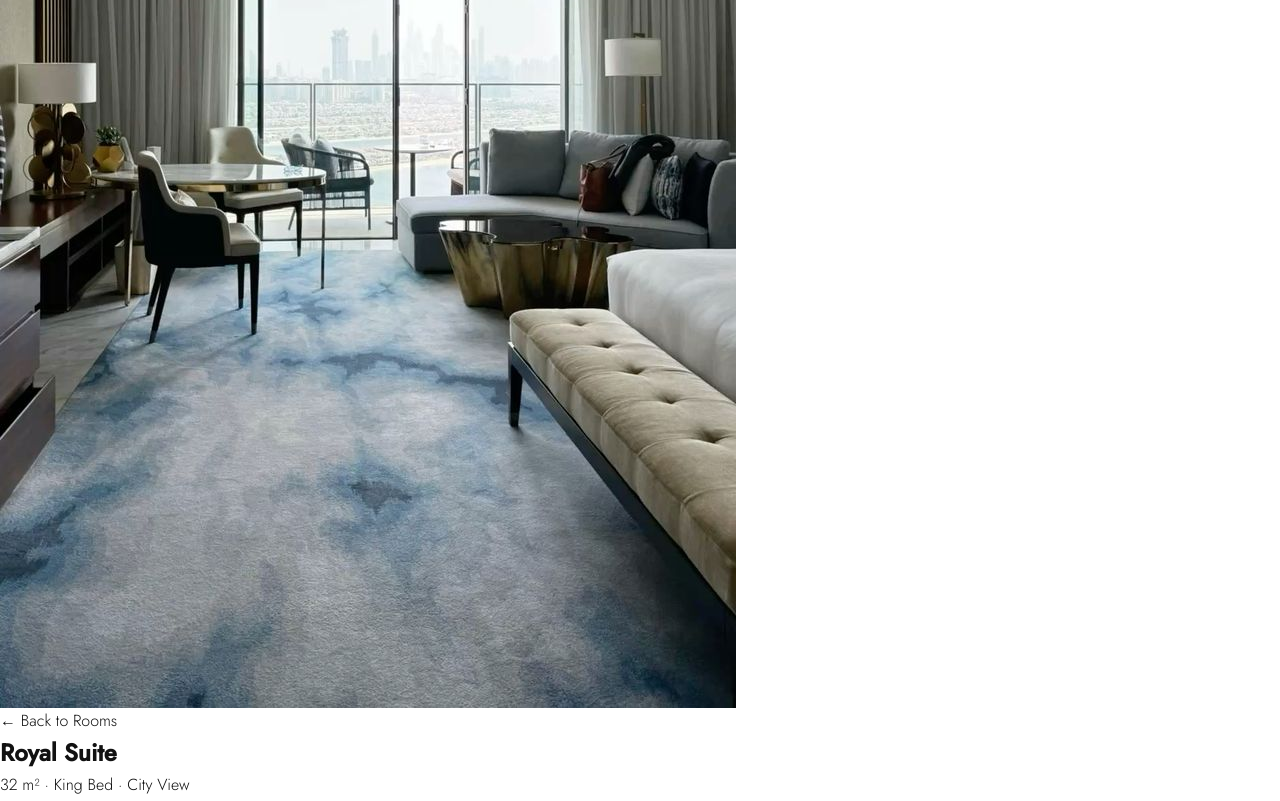
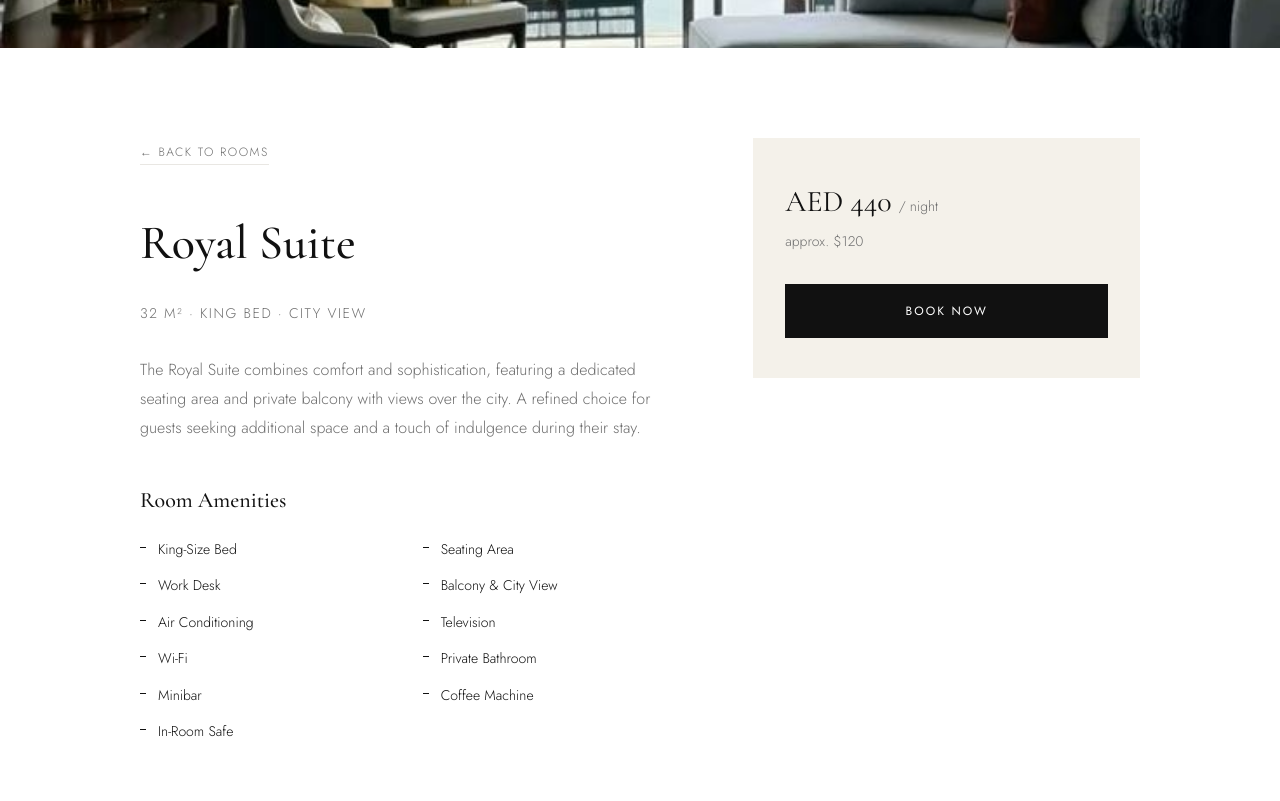
Before and after one commit to rebornxchange1-ux/grand-cosmopolitan-hotel, a plain HTML site: page royal.html in a window 1280 px wide. Shown: the part 600-1401 px from the top of the page. Drawn offline with nearby package versions, Linux system fonts and the light colour scheme.

Commit message:
Add styles for room detail pages
Added styles for room detail pages including layout, typography, and button styles.

```diff
--- a/style.css
+++ b/style.css
@@ -1121,3 +1121,157 @@ img { max-width: 100%; display: block; }
   opacity: 1;
   transform: translateY(0);
 }
+
+/* ==========================================================
+   ROOM DETAIL PAGES
+   ========================================================== */
+
+.room-hero {
+  width: 100%;
+  height: 70vh;
+  min-height: 420px;
+  margin-top: var(--header-height);
+  overflow: hidden;
+}
+
+.room-hero img {
+  width: 100%;
+  height: 100%;
+  object-fit: cover;
+}
+
+.room-detail {
+  padding: 90px 24px;
+  background: var(--color-white);
+}
+
+.room-detail-container {
+  max-width: 1000px;
+  margin: 0 auto;
+  display: grid;
+  grid-template-columns: 1.4fr 1fr;
+  gap: 72px;
+}
+
+.room-detail-main h1 {
+  font-family: var(--font-serif);
+  font-weight: 500;
+  font-size: clamp(32px, 4vw, 48px);
+  margin-bottom: 20px;
+}
+
+.room-detail-size {
+  font-size: 14px;
+  letter-spacing: 1.5px;
+  text-transform: uppercase;
+  color: var(--color-grey);
+  margin-bottom: 32px;
+}
+
+.room-detail-main p.room-description {
+  color: var(--color-grey);
+  font-size: 16px;
+  line-height: 1.8;
+  margin-bottom: 40px;
+  max-width: 520px;
+}
+
+.room-amenities h2 {
+  font-family: var(--font-serif);
+  font-weight: 500;
+  font-size: 22px;
+  margin-bottom: 20px;
+}
+
+.room-amenities-list {
+  display: grid;
+  grid-template-columns: repeat(2, 1fr);
+  gap: 14px 24px;
+}
+
+.room-amenities-list li {
+  font-size: 14px;
+  color: var(--color-black);
+  padding-left: 18px;
+  position: relative;
+}
+
+.room-amenities-list li::before {
+  content: '';
+  position: absolute;
+  left: 0;
+  top: 9px;
+  width: 6px;
+  height: 1px;
+  background: var(--color-black);
+}
+
+.room-detail-side {
+  background: var(--color-beige);
+  padding: 40px 32px;
+  height: fit-content;
+  position: sticky;
+  top: 120px;
+}
+
+.room-detail-price {
+  font-family: var(--font-serif);
+  font-size: 30px;
+  margin-bottom: 4px;
+}
+
+.room-detail-price span {
+  font-size: 14px;
+  color: var(--color-grey);
+  font-weight: 300;
+  font-family: var(--font-sans);
+}
+
+.room-detail-price-usd {
+  font-size: 14px;
+  color: var(--color-grey);
+  margin-bottom: 32px;
+}
+
+.btn-book-room {
+  display: block;
+  width: 100%;
+  text-align: center;
+  background: var(--color-black);
+  color: var(--color-white);
+  border: none;
+  padding: 18px;
+  font-family: var(--font-sans);
+  font-size: 12px;
+  letter-spacing: 2px;
+  text-transform: uppercase;
+  cursor: pointer;
+  transition: background 0.4s var(--ease-luxury);
+}
+
+.btn-book-room:hover {
+  background: #2a2a2a;
+}
+
+.room-detail-back {
+  display: inline-block;
+  margin-bottom: 40px;
+  font-size: 12px;
+  letter-spacing: 1.5px;
+  text-transform: uppercase;
+  color: var(--color-grey);
+  border-bottom: 1px solid var(--color-grey-light);
+  padding-bottom: 2px;
+}
+
+.room-detail-back:hover { color: var(--color-black); }
+
+@media (max-width: 860px) {
+  .room-detail { padding: 60px 20px; }
+  .room-detail-container {
+    grid-template-columns: 1fr;
+    gap: 40px;
+  }
+  .room-detail-side { position: static; }
+  .room-hero { height: 50vh; min-height: 320px; }
+}
```
